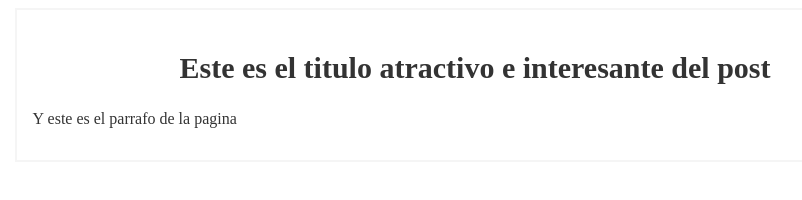
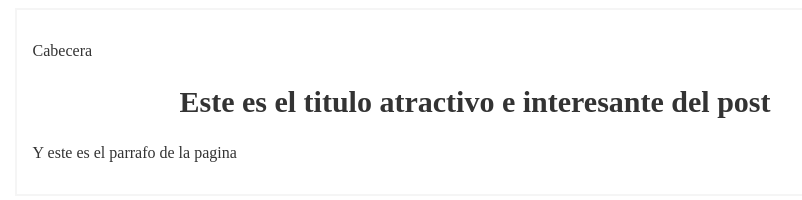
Before and after one commit to CrissG07/Blog, a plain HTML site: page index.html in a window 1280 px wide. Shown: the whole page, without its empty margins (165-967 px from the left). Drawn offline with Linux system fonts and the light colour scheme.

Commit message:
Esctructura inicial de la cabecera

```diff
--- a/index.html
+++ b/index.html
@@ -9,6 +9,9 @@
 <body>
 
     <section id="container">
+        <div id="cabecera">
+            <p>Cabecera</p>
+        </div>
     <div id="post">
         <h1>Este es el titulo atractivo e interesante del post</h1>
     <p>Y este es el parrafo de la pagina</p>
```
